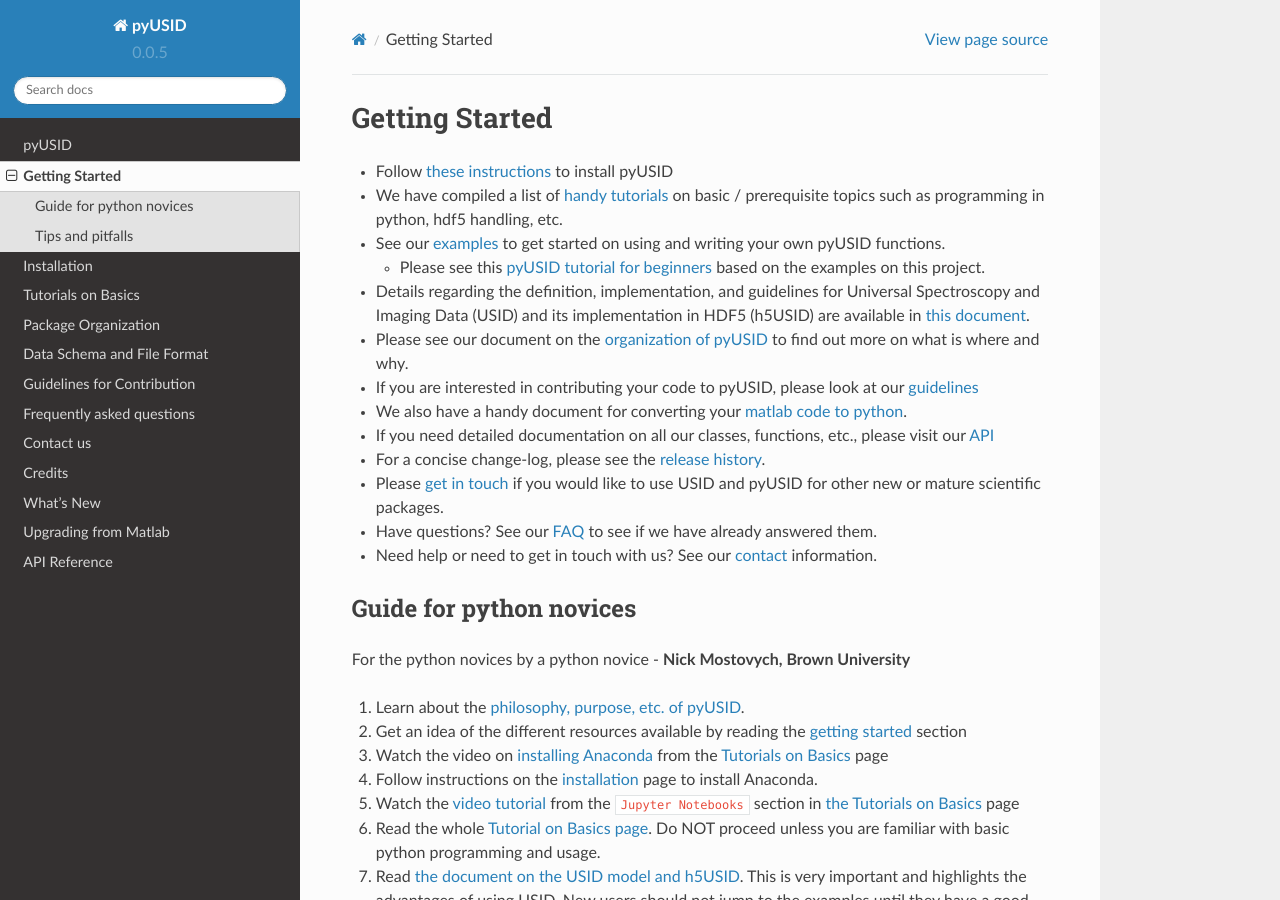
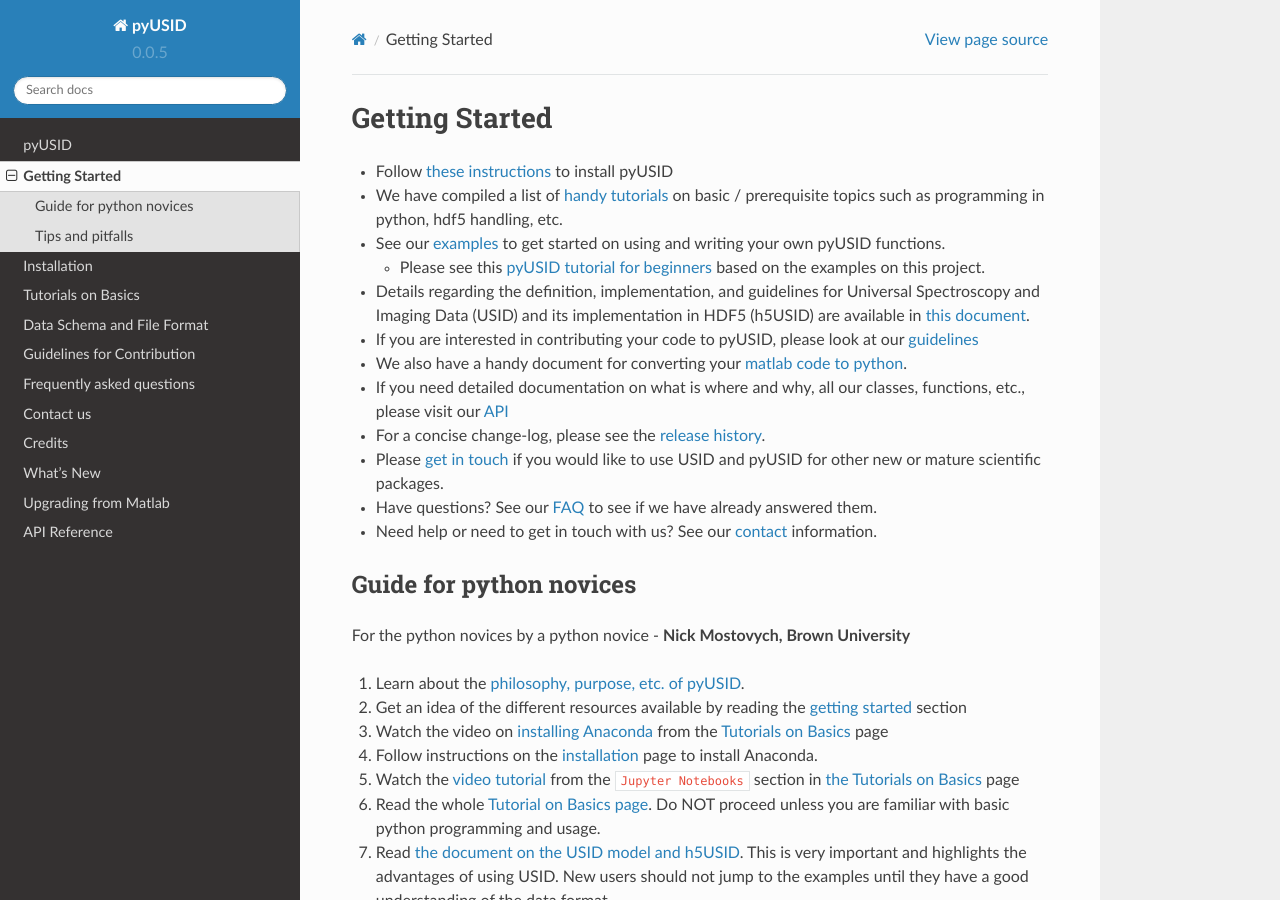
Before and after one commit to pycroscopy/pyUSID, a Sphinx documentation site: the page built from docs/getting_started.rst, in a window 1280 px wide and 900 px high. Built offline with Sphinx 7.4.7 and the Read the Docs theme 2.0.0, drawn with Linux system fonts in a browser that asks for light colours; pages that are not in the unit, such as notebooks, are missing from menus.

Commit message:
Removing the now redundant package organization page

```diff
--- a/docs/getting_started.rst
+++ b/docs/getting_started.rst
@@ -6,10 +6,9 @@ Getting Started
 
   * Please see this `pyUSID tutorial for beginners <https://github.com/pycroscopy/pyUSID_Tutorial>`_ based on the examples on this project.
 * Details regarding the definition, implementation, and guidelines for Universal Spectroscopy and Imaging Data (USID) and its implementation in HDF5 (h5USID) are available in `this document <./data_format.html>`_.
-* Please see our document on the `organization of pyUSID <./package_organization.html>`_ to find out more on what is where and why.
 * If you are interested in contributing your code to pyUSID, please look at our `guidelines <./contribution_guidelines.html>`_
 * We also have a handy document for converting your `matlab code to python <./matlab_to_python.html>`_.
-* If you need detailed documentation on all our classes, functions, etc., please visit our `API <./api.html>`_
+* If you need detailed documentation on what is where and why, all our classes, functions, etc., please visit our `API <./api.html>`_
 * For a concise change-log, please see the `release history <https://github.com/pycroscopy/pyUSID/releases>`_.
 * Please `get in touch <./contact.html>`_ if you would like to use USID and pyUSID for other new or mature scientific packages.
 * Have questions? See our `FAQ <./faq.html>`_ to see if we have already answered them.
--- a/docs/index.rst
+++ b/docs/index.rst
@@ -21,7 +21,6 @@ Documentation Index
     getting_started
     install
     external_guides
-    package_organization
     auto_examples/index
     data_format
     contribution_guidelines
```
Also changed, not shown: docs/package_organization.rst (deleted, +0 -41 lines).
